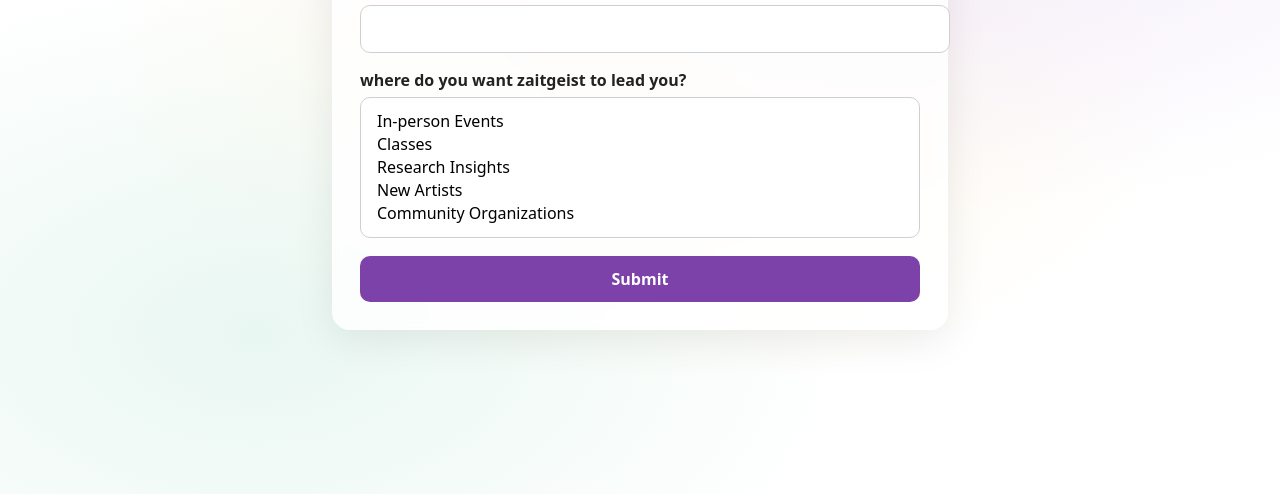
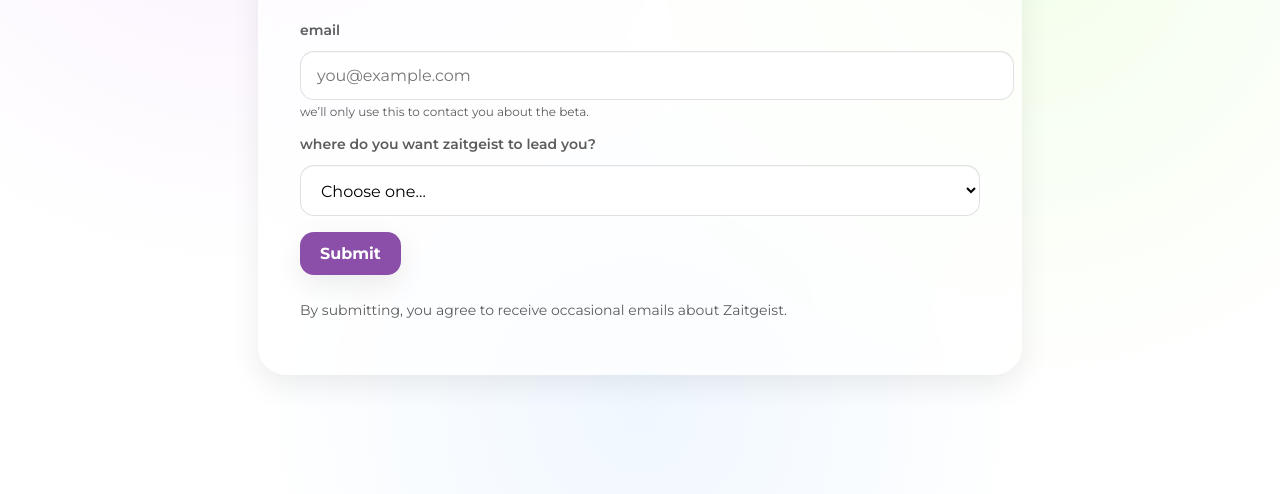
Before and after one commit to adouangkesone/zaitgeist, a plain HTML site: page index.html in a window 1280 px wide. Shown: the part 306-800 px from the top of the page. Drawn offline with Linux system fonts and the light colour scheme.

Commit message:
Update index.html

```diff
--- a/index.html
+++ b/index.html
@@ -3,55 +3,245 @@
 <head>
   <meta charset="utf-8" />
   <meta name="viewport" content="width=device-width, initial-scale=1" />
-  <title>Zaitgeist — beta sign-up</title>
+  <title>Zaitgeist — sign up for beta</title>
+
+  <!-- fonts -->
+  <link rel="preconnect" href="https://fonts.googleapis.com" />
+  <link rel="preconnect" href="https://fonts.gstatic.com" crossorigin />
+  <link href="https://fonts.googleapis.com/css2?family=Montserrat:wght@400;600;700&display=swap" rel="stylesheet" />
+
   <style>
-    :root { --bg1:#f2e9f9; --bg2:#e9f7f2; --bg3:#fff7e6; }
-    body {
-      margin:0; font-family:system-ui,-apple-system,Segoe UI,Roboto,Inter,Helvetica,Arial,sans-serif;
-      min-height:100svh; display:grid; place-items:center; color:#222;
-      background: radial-gradient(1200px 600px at 70% 20%, var(--bg1), transparent 60%),
-                  radial-gradient(1000px 600px at 20% 80%, var(--bg2), transparent 60%),
-                  radial-gradient(900px 500px at 50% 50%, var(--bg3), transparent 60%);
-      animation: float 14s ease-in-out infinite alternate;
+    :root{
+      --bg1: 280 100% 97%;
+      --bg2: 95 100% 96%;
+      --bg3: 210 100% 97%;
+      --ink: #222;
+      --ink-muted:#5c5c5c;
+      --brand:#8b4ea9; /* button */
+      --brand-press:#6f3c86;
+      --radius: 14px;
+      --shadow: 0 10px 30px rgba(0,0,0,.08);
+      --maxw: 680px;
     }
-    @keyframes float { from { background-position: 70% 20%, 20% 80%, 50% 50%; }
-                       to   { background-position: 65% 25%, 25% 75%, 55% 55%; } }
-    .card {
-      width: min(560px, 92vw);
-      border-radius: 18px; padding: 28px; background: rgba(255,255,255,.82);
-      box-shadow: 0 10px 40px rgba(0,0,0,.08); backdrop-filter: blur(6px);
+    html,body{
+      height:100%;
+      margin:0;
+      font-family: Montserrat, system-ui, -apple-system, Segoe UI, Roboto, "Helvetica Neue", Arial, "Noto Sans", "Apple Color Emoji", "Segoe UI Emoji", "Segoe UI Symbol", "Noto Color Emoji", sans-serif;
+      color: var(--ink);
+      background: radial-gradient(circle at 20% 10%, hsl(var(--bg1)) 0%, transparent 40%),
+                  radial-gradient(circle at 80% 30%, hsl(var(--bg2)) 0%, transparent 40%),
+                  radial-gradient(circle at 50% 90%, hsl(var(--bg3)) 0%, transparent 40%),
+                  #fff;
+      background-attachment: fixed;
+      animation: glow 18s ease-in-out infinite alternate;
     }
-    h1 { margin: 0 0 6px; font-size: clamp(28px, 5vw, 40px); line-height:1.1; }
-    p  { margin: 0 0 18px; opacity:.8 }
-    label { display:block; font-weight:600; margin:16px 0 6px; }
-    input, select, button {
-      width:100%; font:inherit; padding:12px 14px; border-radius:10px; border:1px solid #cfcfd2;
+    @keyframes glow{
+      0% { background-position: 20% 10%, 80% 30%, 50% 90%; }
+      100% { background-position: 25% 15%, 75% 25%, 45% 85%; }
     }
-    button { margin-top:18px; border:none; font-weight:700; cursor:pointer }
-    button { background:#7d42a9; color:#fff }
-    button:active { transform:translateY(1px) }
+
+    .page{
+      min-height:100%;
+      display:grid;
+      grid-template-rows:auto 1fr;
+    }
+    .brand{
+      padding: 18px 22px;
+    }
+    .brand img{
+      height: 56px;
+      width:auto;
+      display:block;
+      filter: drop-shadow(0 2px 6px rgba(0,0,0,.12));
+    }
+    .wrap{
+      display:grid;
+      place-items:center;
+      padding: 40px 20px 64px;
+    }
+    .card{
+      width: min(100%, var(--maxw));
+      backdrop-filter: blur(6px);
+      background: rgba(255,255,255,.65);
+      border-radius: 28px;
+      box-shadow: var(--shadow);
+      padding: clamp(22px, 5vw, 42px);
+    }
+    h1{
+      font-size: clamp(28px, 5vw, 44px);
+      line-height: 1.1;
+      margin: 0 0 6px;
+      text-align:center;
+      font-weight:700;
+      letter-spacing:.2px;
+    }
+    .sub{
+      text-align:center;
+      color: var(--ink-muted);
+      margin: 0 0 24px;
+      font-weight:600;
+    }
+    form{
+      display:grid;
+      gap: 16px;
+      margin-top: 8px;
+    }
+    label{
+      font-size: 14px;
+      font-weight: 600;
+      color: var(--ink-muted);
+      margin-bottom: 4px;
+      display:block;
+    }
+    input[type="email"], select, button{
+      font: inherit;
+    }
+    .field{
+      display:grid;
+      gap: 8px;
+    }
+    .control{
+      width:100%;
+      border: 1.5px solid rgba(0,0,0,.12);
+      background: #fff;
+      border-radius: var(--radius);
+      padding: 14px 16px;
+      outline:none;
+      transition: box-shadow .15s ease, border-color .15s ease, transform .02s ease;
+      box-shadow: 0 1px 0 rgba(0,0,0,.03) inset;
+    }
+    .control:focus{
+      border-color: rgba(139,78,169,.55);
+      box-shadow: 0 0 0 4px rgba(139,78,169,.15);
+    }
+    .hint{
+      font-size: 12px;
+      color: var(--ink-muted);
+      margin-top: -4px;
+    }
+    .btn{
+      justify-self:start;
+      border: none;
+      border-radius: var(--radius);
+      padding: 12px 20px;
+      font-weight: 700;
+      background: var(--brand);
+      color: #fff;
+      cursor: pointer;
+      box-shadow: var(--shadow);
+    }
+    .btn:active{ transform: translateY(1px); background: var(--brand-press); }
+
+    .note{
+      margin-top: 10px;
+      font-size: 14px;
+      color: var(--ink-muted);
+    }
+
+    .alert{
+      margin-top: 10px;
+      padding: 10px 12px;
+      border-radius: 12px;
+      display:none;
+    }
+    .ok{ background:#e9f9f0; color:#0f6a3f; }
+    .err{ background:#fdeaea; color:#b00020; }
+
+    /* mobile tweaks */
+    @media (max-width: 640px){
+      .brand img { height: 46px; }
+      .btn{ justify-self:stretch; text-align:center; }
+    }
   </style>
+
+  <!-- social preview (optional) -->
+  <meta property="og:title" content="Zaitgeist — sign up for beta" />
+  <meta property="og:description" content="Want to explore deeper? Join the Zaitgeist beta." />
+  <meta property="og:type" content="website" />
+  <meta name="theme-color" content="#8b4ea9" />
 </head>
 <body>
-  <main class="card">
-    <h1>want to explore deeper?</h1>
-    <p>sign up for beta</p>
+  <div class="page">
+    <header class="brand">
+      <img src="assets/Clear logo.svg" alt="Zaitgeist logo" />
+    </header>
 
-    <form action="https://script.google.com/macros/s/AKfycbxDIV0lxbUZvJmEI_6ltxENkmCbGmFvYnfzeParnOCdker-SZVs1yTtsnVpr9msHO4T/exec" method="POST">
+    <main class="wrap">
+      <section class="card" role="region" aria-labelledby="hero">
+        <h1 id="hero">want to explore deeper?</h1>
+        <p class="sub">sign up for beta</p>
+
+        <form id="betaForm" novalidate>
+          <div class="field">
             <label for="email">email</label>
-      <input id="email" name="email" type="email" required />
+            <input id="email" name="email" type="email" required placeholder="you@example.com" class="control" />
+            <div class="hint">we’ll only use this to contact you about the beta.</div>
+          </div>
 
-      <label for="lead">where do you want zaitgeist to lead you?</label>
-      <select id="lead" name="lead" size="5">
+          <div class="field">
+            <label for="interest">where do you want zaitgeist to lead you?</label>
+            <select id="interest" name="interest" class="control" required>
+              <option value="" disabled selected>Choose one…</option>
               <option>In-person Events</option>
               <option>Classes</option>
               <option>Research Insights</option>
               <option>New Artists</option>
               <option>Community Organizations</option>
             </select>
+          </div>
 
-      <button type="submit">Submit</button>
+          <button class="btn" type="submit">Submit</button>
+
+          <div id="ok" class="alert ok">Thanks! You’re on the list.</div>
+          <div id="err" class="alert err">Something went wrong. Please try again.</div>
+          <p class="note">By submitting, you agree to receive occasional emails about Zaitgeist.</p>
         </form>
+      </section>
     </main>
+  </div>
+
+  <script>
+    const SCRIPT_URL = "https://script.google.com/macros/s/AKfycbxDIV0lxbUZvJmEI_6ltxENkmCbGmFvYnfzeParnOCdker-SZVs1yTtsnVpr9msHO4T/exec"; // <-- paste your Apps Script web app URL
+
+    const form = document.getElementById('betaForm');
+    const ok = document.getElementById('ok');
+    const err = document.getElementById('err');
+
+    form.addEventListener('submit', async (e) => {
+      e.preventDefault();
+      ok.style.display = 'none';
+      err.style.display = 'none';
+
+      const email = document.getElementById('email').value.trim();
+      const interest = document.getElementById('interest').value;
+
+      if (!email || !interest){
+        err.textContent = "Please fill out all fields.";
+        err.style.display = 'block';
+        return;
+      }
+
+      try{
+        const res = await fetch(SCRIPT_URL, {
+          method: 'POST',
+          mode: 'cors',                  // your script must be deployed as "Anyone with the link"
+          headers: {'Content-Type': 'application/json'},
+          body: JSON.stringify({ Email: email, "where do you want zaitgeist to lead you?": interest })
+        });
+
+        if (res.ok){
+          form.reset();
+          ok.style.display = 'block';
+        } else {
+          const txt = await res.text().catch(()=> '');
+          err.textContent = 'Error: ' + (txt || res.status + ' ' + res.statusText);
+          err.style.display = 'block';
+        }
+      }catch(ex){
+        err.textContent = 'Network error. Please try again.';
+        err.style.display = 'block';
+      }
+    });
+  </script>
 </body>
 </html>
```
Lines whose indentation alone changed are shown as unchanged.
